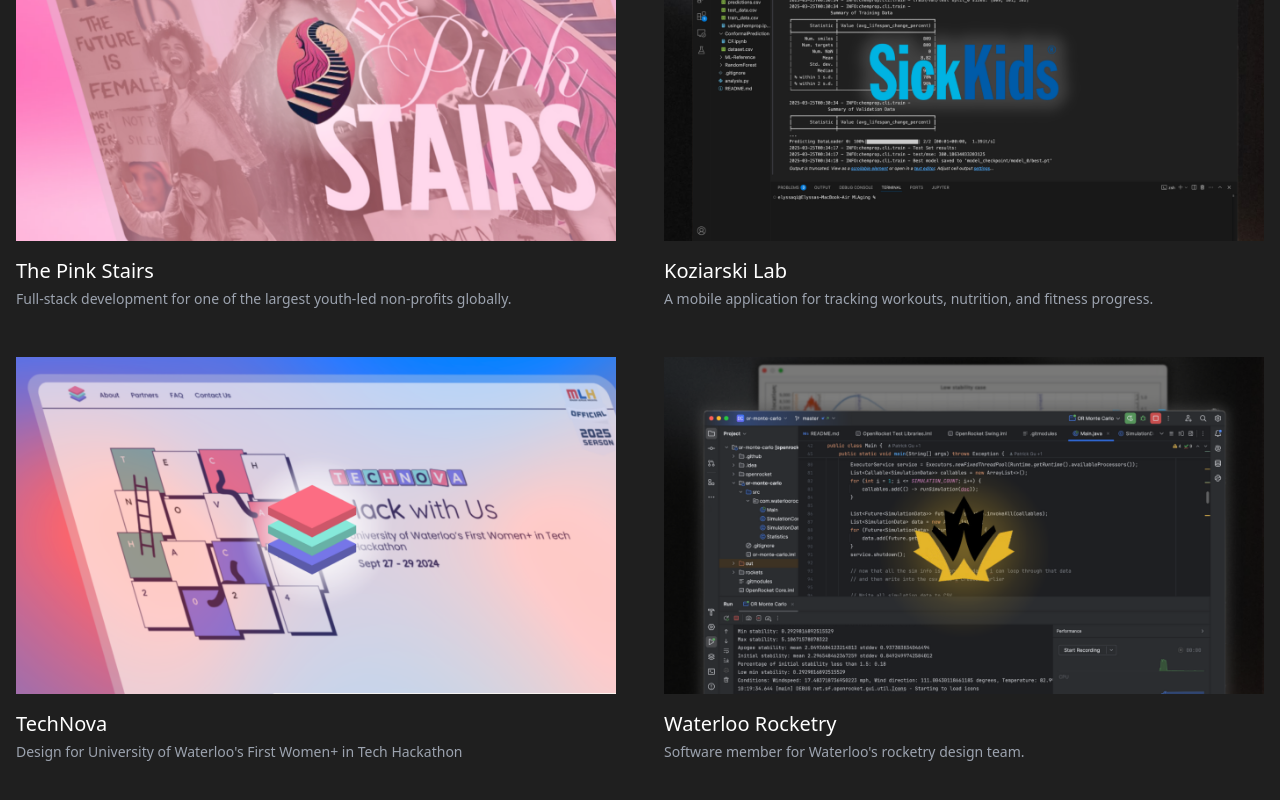
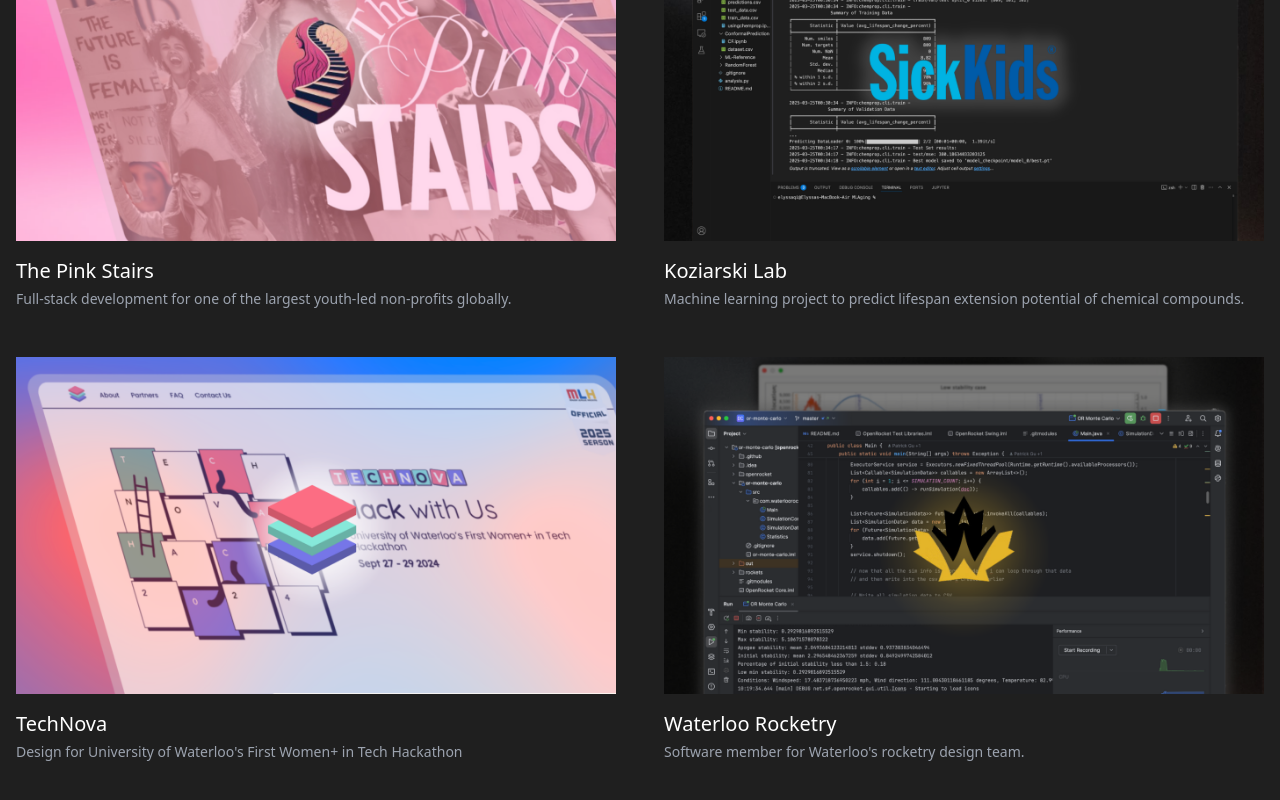
Before and after one commit to elyssa-qi/my-personal-website, a React (Vite) app: page /projects in a window 1280 px wide. Shown: the part 1148-1948 px from the top of the page. Built offline with nearby package versions, Linux system fonts and the light colour scheme; a web font is replaced by a local one.

Commit message:
fixed project description

```diff
--- a/src/pages/projects.tsx
+++ b/src/pages/projects.tsx
@@ -73,7 +73,7 @@ export default function Projects() {
       id: "6",
       title: "Koziarski Lab",
       description:
-        "A mobile application for tracking workouts, nutrition, and fitness progress.",
+        "Machine learning project to predict lifespan extension potential of chemical compounds.",
       imageUrl: sickImage,
       techStack: ["React Native", "Redux", "Firebase"],
       link: "https://example.com/project6",
```
